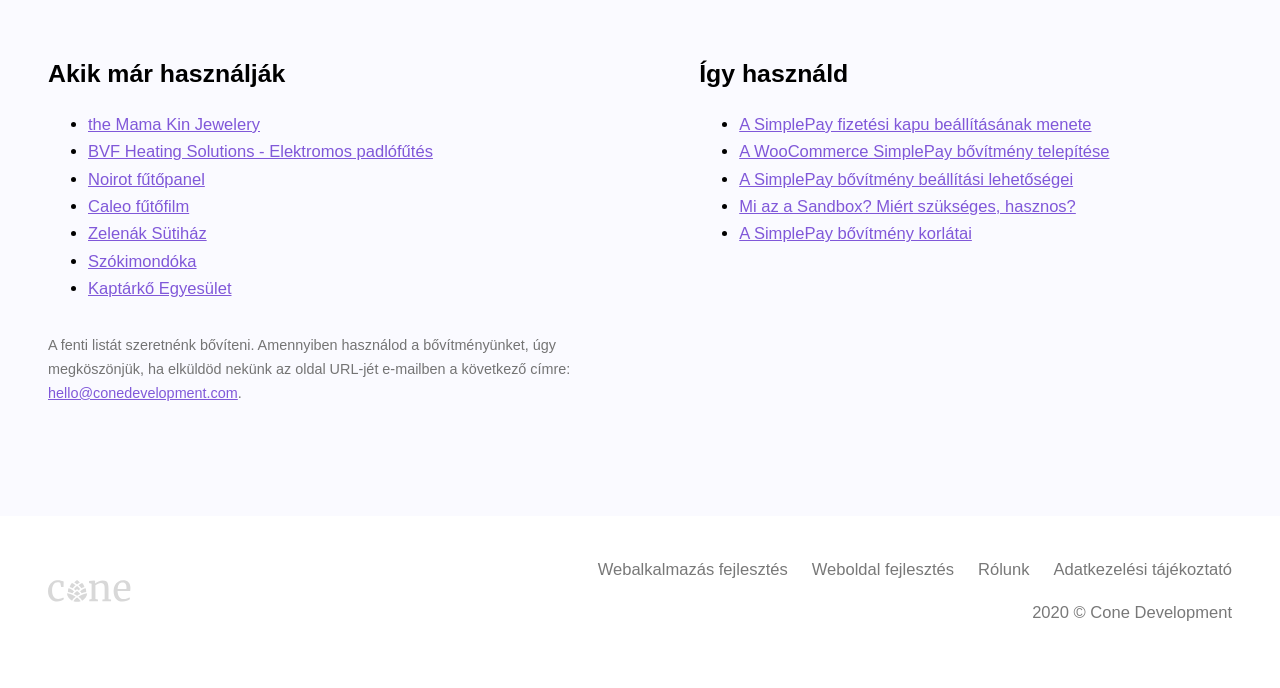
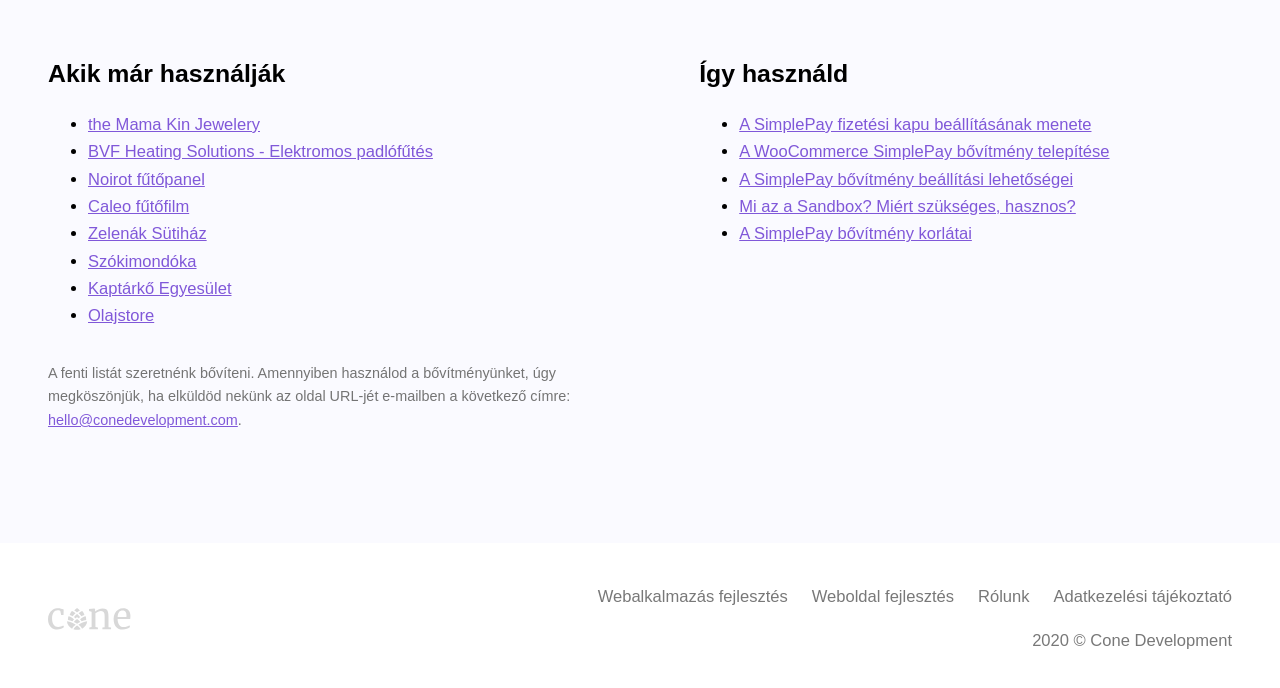
Before and after one commit to conedevelopment/simplepay-gatsby, a Gatsby site: page / in a window 1280 px wide. Shown: the part 3085-3773 px from the top of the page. Before the commit the page ends 3752 px from the top, so only its background shows below. Built offline with nearby package versions, Linux system fonts and the light colour scheme; Gatsby itself is replaced by a stand-in of ours; a web font is replaced by a local one.

Commit message:
Update using.js

```diff
--- a/src/components/using.js
+++ b/src/components/using.js
@@ -34,6 +34,7 @@
             <li><a href="https://zelenaksutihaz.hu/" rel="nofollow">Zelenák Sütiház</a></li>
             <li><a href="https://szokimondoka.hu/webaruhaz/" rel="nofollow">Szókimondóka</a></li>
             <li><a href="https://www.kaptarko.hu/" rel="nofollow">Kaptárkő Egyesület</a></li>
+            <li><a href="https://olajstore.hu/" rel="nofollow">Olajstore</a></li>
           </ul>
           <p className={usingStyles.info}>A fenti listát szeretnénk bővíteni. Amennyiben használod a bővítményünket, úgy megköszönjük, ha elküldöd nekünk az oldal URL-jét e-mailben a következő címre: <a href="mailto:hello@conedevelopment.com">hello@conedevelopment.com</a>.</p>
         </div>
```
